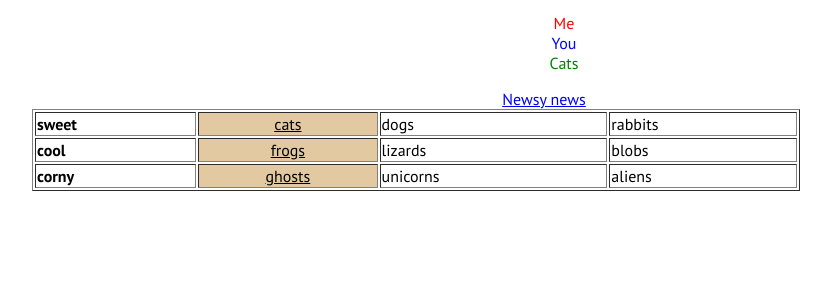
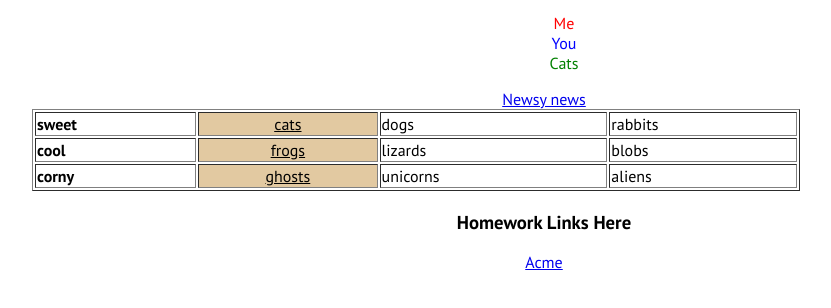
Before and after one commit to edselcat/amanda-fewd37, a plain HTML site: page week2/index.html in a window 1280 px wide. Shown: the part 370-678 px from the top of the page, without its empty margins (96-927 px from the left). Drawn offline with Linux system fonts and the light colour scheme.

Commit message:
homework-acme

```diff
--- a/week2/index.html
+++ b/week2/index.html
@@ -83,8 +83,8 @@ ul{
   </tr>
 </table>
 
-
-
+<h3>Homework Links Here</h3>
+<a href="../week2/acme-week2.html">Acme</a>
 
 </body>
 </html>
```
